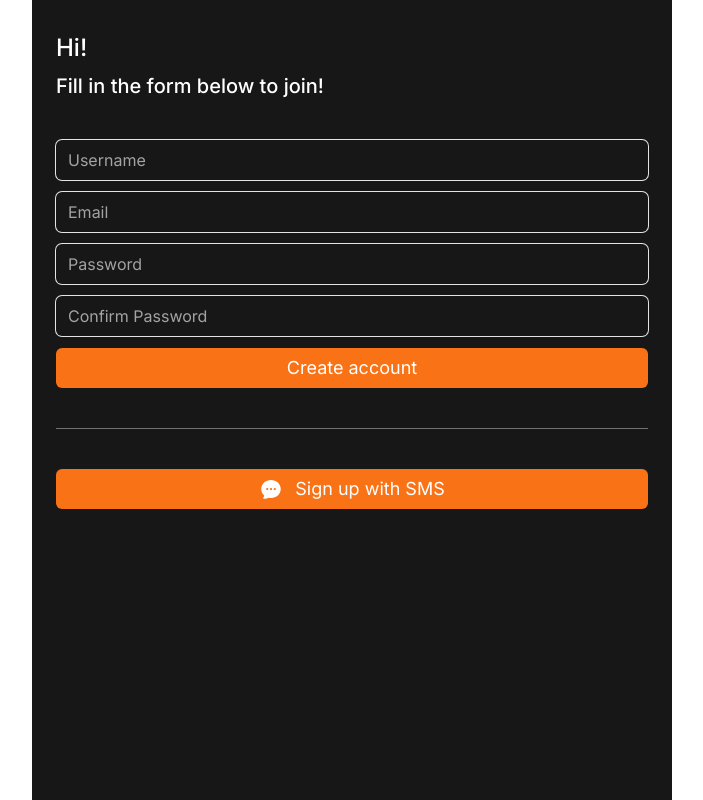
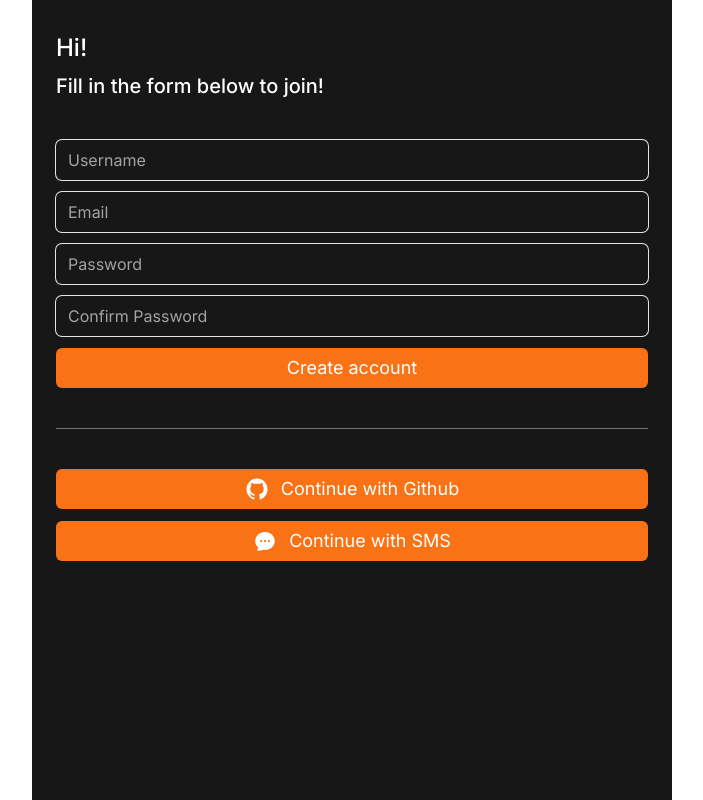
Before and after one commit to heewls/carrot-market, a Next.js app: page /create-account in a window 1280 px wide. Shown: the whole page, without its empty margins (288-991 px from the left). Built offline with nearby package versions, Linux system fonts and the light colour scheme.

Commit message:
social login component

```diff
--- a/app/create-account/page.tsx
+++ b/app/create-account/page.tsx
@@ -1,7 +1,6 @@
 import FormButton from "@/components/form-btn";
 import FormInput from "@/components/form-input";
-import { ChatBubbleOvalLeftEllipsisIcon } from "@heroicons/react/24/solid";
-import Link from "next/link";
+import SocialLogin from "@/components/social-login";
 
 export default function CreateAccount() {
     return (
@@ -17,15 +16,7 @@ export default function CreateAccount() {
                 <FormInput type="password" placeholder="Confirm Password" required errors={[]} />
                 <FormButton text="Create account" loading={false} />
             </form>
-            <div className="w-full h-px bg-neutral-500" />
-            <div>
-                <Link href="/sms" className="primary-btn flex h-10 items-center justify-center gap-3">
-                    <span>
-                        <ChatBubbleOvalLeftEllipsisIcon className="size-6" />
-                    </span>
-                    <span>Sign up with SMS</span>
-                </Link>
-            </div>
+            <SocialLogin />
         </div>
     );
 }
--- /dev/null
+++ b/components/social-login.tsx
@@ -0,0 +1,25 @@
+import { ChatBubbleOvalLeftEllipsisIcon } from "@heroicons/react/24/solid";
+import { IoLogoGithub } from "react-icons/io";
+import Link from "next/link";
+
+export default function SocialLogin() {
+    return (
+        <>
+            <div className="w-full h-px bg-neutral-500" />
+            <div className="flex flex-col gap-3">
+                <Link href="/github/start" className="primary-btn flex h-10 items-center justify-center gap-3">
+                    <span>
+                        <IoLogoGithub className="size-6" />
+                    </span>
+                    <span>Continue with Github</span>
+                </Link>
+                <Link href="/sms" className="primary-btn flex h-10 items-center justify-center gap-3">
+                    <span>
+                        <ChatBubbleOvalLeftEllipsisIcon className="size-6" />
+                    </span>
+                    <span>Continue with SMS</span>
+                </Link>
+            </div>
+        </>
+    );
+}
--- a/package.json
+++ b/package.json
@@ -12,7 +12,8 @@
         "@heroicons/react": "^2.1.3",
         "next": "14.2.4",
         "react": "^18",
-        "react-dom": "^18"
+        "react-dom": "^18",
+        "react-icons": "^5.2.1"
     },
     "devDependencies": {
         "@tailwindcss/forms": "^0.5.7",
```
Also changed, not shown: 1 other file (tests, documents, lock files or other folders).
